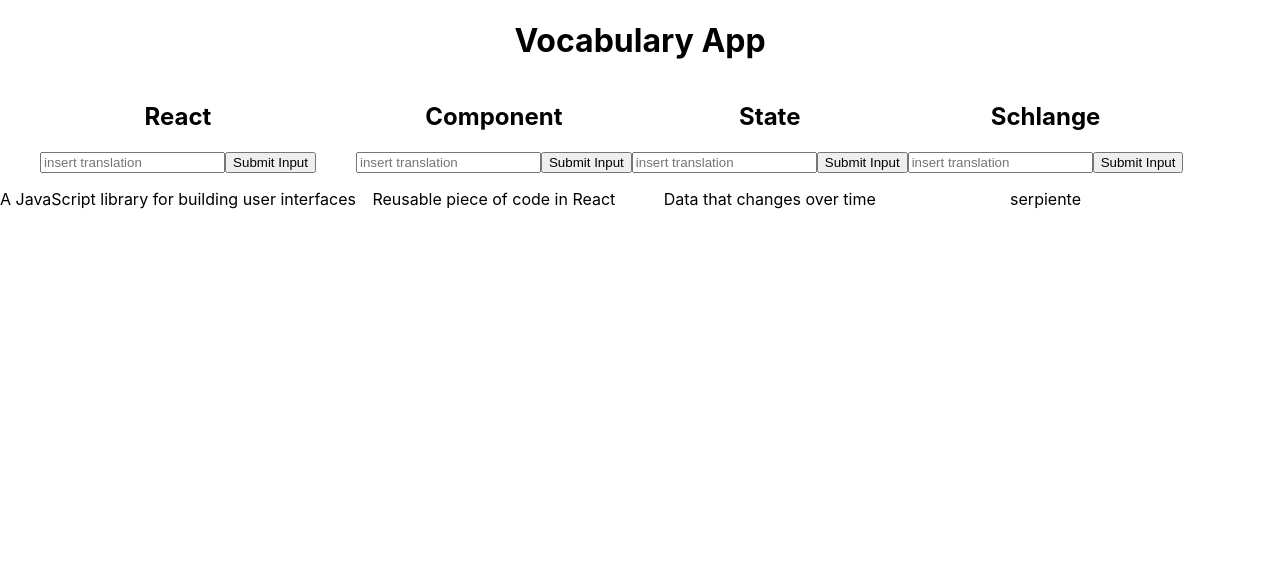
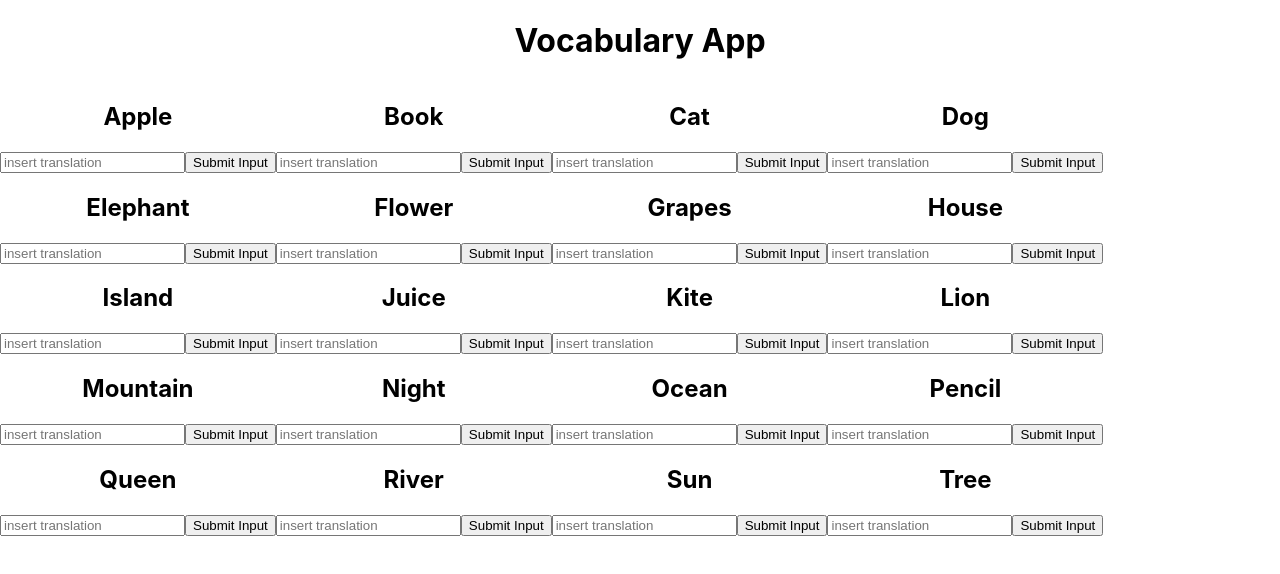
Before and after one commit to vauhochzett/liberate-language-learning, a React (Create React App) app in the folder my-app/: page / in a window 1280 px wide. Shown: the top 574 px of the page. Built offline with nearby package versions, Linux system fonts and the light colour scheme; no server answers.

Commit message:
Update the words

```diff
--- a/my-app/src/App.js
+++ b/my-app/src/App.js
@@ -38,13 +38,7 @@ function App() {
       <h1>Vocabulary App</h1>
       <div className="vocab-list">
         {vocabularies.map((vocab, index) => {
-          return (
-            <Vocabulary
-              key={index}
-              word={vocab.word}
-              translation={vocab.translation}
-            />
-          );
+          return <Vocabulary key={index} word={vocab.word} />;
         })}
       </div>
     </div>
--- a/my-app/src/Vocabulary.js
+++ b/my-app/src/Vocabulary.js
@@ -2,7 +2,7 @@
 import React, { useState } from "react";
 import Cookies from "js-cookie";
 
-const Vocabulary = ({ word, translation }) => {
+const Vocabulary = ({ word }) => {
   const [correct, setCorrect] = useState(null);
   const [flipped, setFlipped] = useState(false);
   const [inputValue, setInputValue] = useState("");
@@ -55,7 +55,6 @@ const Vocabulary = ({ word, translation }) => {
           <button onClick={handleSubmit}>Submit Input</button>
         </div>
         <div className="card-back">
-          <p>{translation}</p>
           {correct === true && <span>✅</span>}
           {correct === false && <span>❌</span>}
           {certificate && (
--- a/my-app/src/vocabularies.js
+++ b/my-app/src/vocabularies.js
@@ -1,11 +1,22 @@
-// vocabularies.js
 export const vocabularies = [
-  {
-    word: "React",
-    translation: "A JavaScript library for building user interfaces",
-  },
-  { word: "Component", translation: "Reusable piece of code in React" },
-  { word: "State", translation: "Data that changes over time" },
-  { word: "Schlange", translation: "serpiente" },
-  // Add more vocabularies here
+  { word: "Apple" },
+  { word: "Book" },
+  { word: "Cat" },
+  { word: "Dog" },
+  { word: "Elephant" },
+  { word: "Flower" },
+  { word: "Grapes" },
+  { word: "House" },
+  { word: "Island" },
+  { word: "Juice" },
+  { word: "Kite" },
+  { word: "Lion" },
+  { word: "Mountain" },
+  { word: "Night" },
+  { word: "Ocean" },
+  { word: "Pencil" },
+  { word: "Queen" },
+  { word: "River" },
+  { word: "Sun" },
+  { word: "Tree" },
 ];
```
